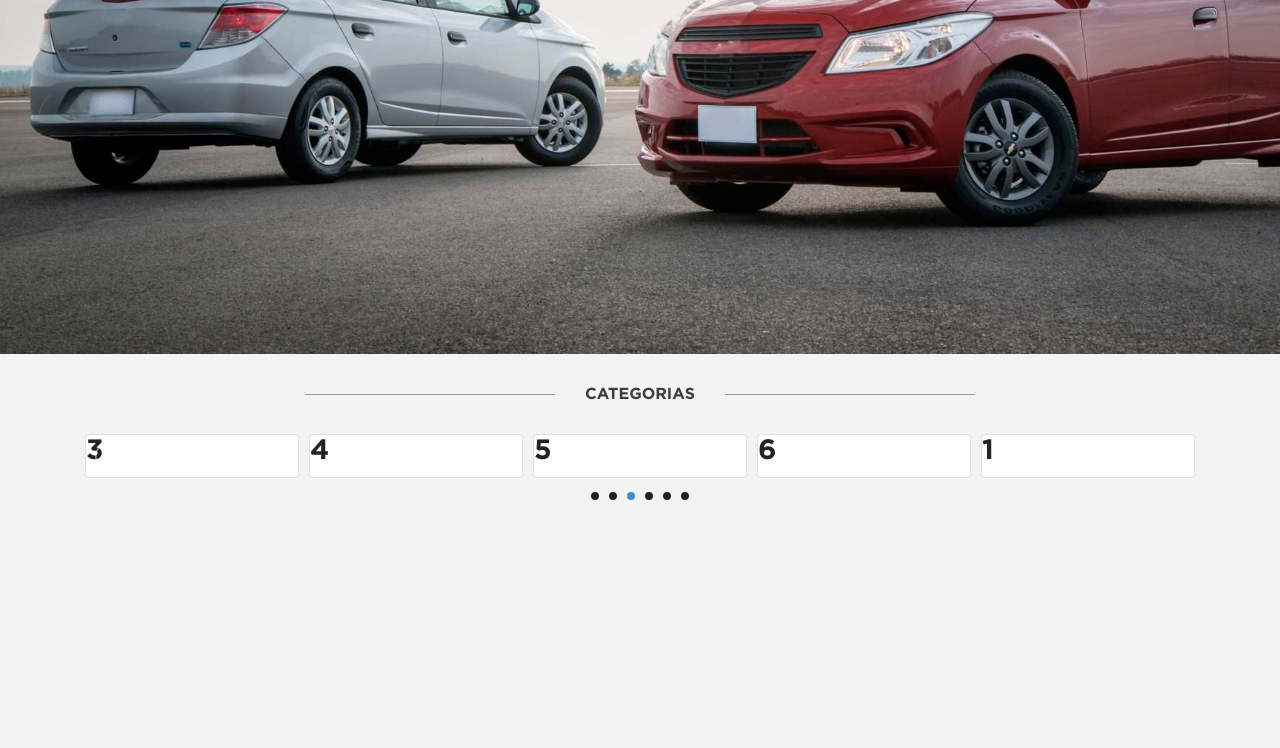
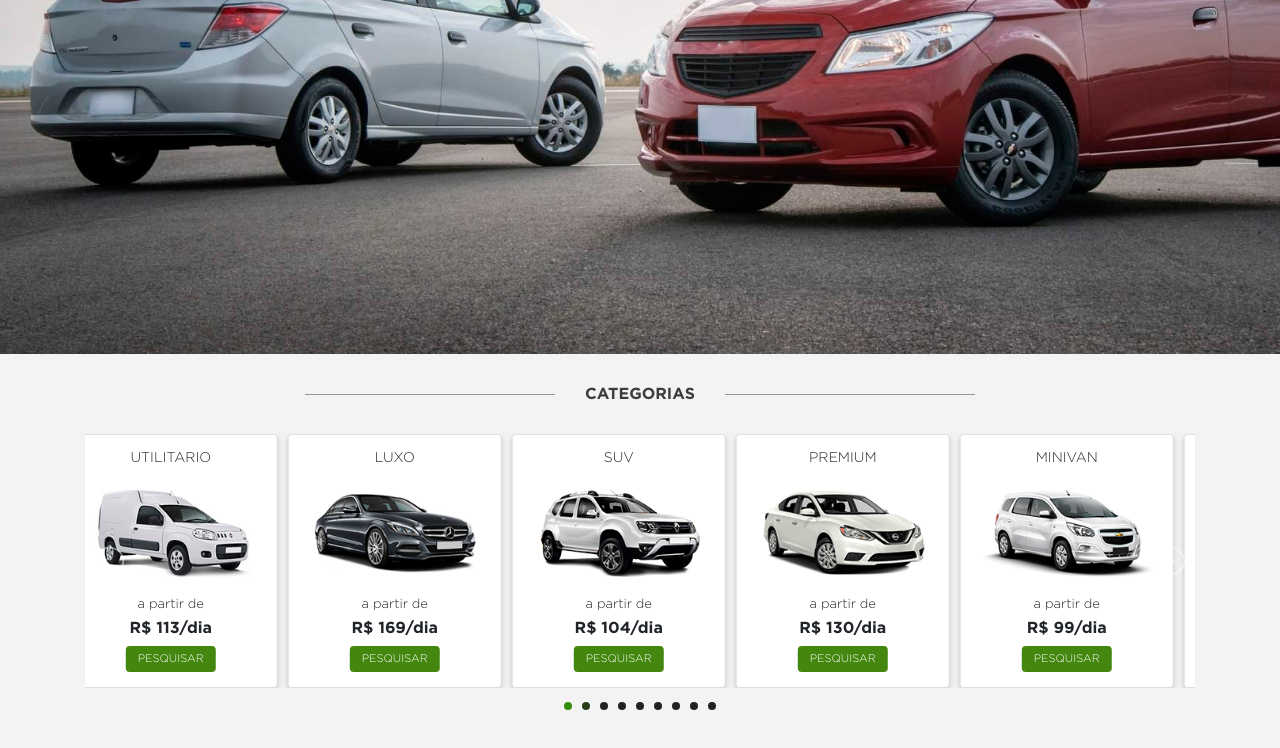
Before and after one commit to oGuimaraes/Alucar, a plain HTML site: page index.html in a window 1280 px wide. Shown: the part 446-1194 px from the top of the page. Before the commit the page ends 1000 px from the top, so only its background shows below. Drawn offline with nearby package versions, Linux system fonts and the light colour scheme.

Commit message:
Carousel

```diff
--- a/carousel.html
+++ b/carousel.html
@@ -7,7 +7,6 @@
     <meta http-equiv="X-UA-Compatible" content="IE=edge">
     <meta name="description" content="">
     <link rel="stylesheet" href="https://stackpath.bootstrapcdn.com/bootstrap/4.3.1/css/bootstrap.min.css" integrity="sha384-ggOyR0iXCbMQv3Xipma34MD+dH/1fQ784/j6cY/iJTQUOhcWr7x9JvoRxT2MZw1T" crossorigin="anonymous">
-    <link rel="stylesheet" href="./style/lightslider.css" />
     <link rel="stylesheet/less" type="text/css" href="./style/style.less" />
     <style>
         ul {
--- a/index.html
+++ b/index.html
@@ -54,22 +54,67 @@
                     <div class="item">
                         <ul id="responsive" class="content-slider">
                             <li class="card">
-                                <h3>1</h3>
+                                <h3>UTILITARIO</h3>
+                                <img class="picture-car" src="static/images/car-category/utilitario.jpg">
+                                <span class="spn-apartir">a partir de</span><br>
+                                <span class="spn-preco">R$ 113/dia</span><br>
+                                <button class="btn-green">PESQUISAR</button>
                             </li>
                             <li class="card">
-                                <h3>2</h3>
+                                <h3>LUXO</h3>
+                                <img class="picture-car" src="static/images/car-category/luxo.png">
+                                <span class="spn-apartir">a partir de</span><br>
+                                <span class="spn-preco">R$ 169/dia</span><br>
+                                <button class="btn-green">PESQUISAR</button>
                             </li>
                             <li class="card">
-                                <h3>3</h3>
+                                <h3>SUV</h3>
+                                <img class="picture-car" src="static/images/car-category/suv.png">
+                                <span class="spn-apartir">a partir de</span><br>
+                                <span class="spn-preco">R$ 104/dia</span><br>
+                                <button class="btn-green">PESQUISAR</button>
                             </li>
                             <li class="card">
-                                <h3>4</h3>
+                                <h3>PREMIUM</h3>
+                                <img class="picture-car" src="static/images/car-category/premium.png">
+                                <span class="spn-apartir">a partir de</span><br>
+                                <span class="spn-preco">R$ 130/dia</span><br>
+                                <button class="btn-green">PESQUISAR</button>
                             </li>
                             <li class="card">
-                                <h3>5</h3>
+                                <h3>MINIVAN</h3>
+                                <img class="picture-car" src="static/images/car-category/mini-van.png">
+                                <span class="spn-apartir">a partir de</span><br>
+                                <span class="spn-preco">R$ 99/dia</span><br>
+                                <button class="btn-green">PESQUISAR</button>
                             </li>
                             <li class="card">
-                                <h3>6</h3>
+                                <h3>ECONOMICO</h3>
+                                <img class="picture-car" src="static/images/car-category/economico.png">
+                                <span class="spn-apartir">a partir de</span><br>
+                                <span class="spn-preco">R$ 59/dia</span><br>
+                                <button class="btn-green">PESQUISAR</button>
+                            </li>
+                            <li class="card">
+                                <h3>COMPACTO</h3>
+                                <img class="picture-car" src="static/images/car-category/compacto.png">
+                                <span class="spn-apartir">a partir de</span><br>
+                                <span class="spn-preco">R$ 72/dia</span><br>
+                                <button class="btn-green">PESQUISAR</button>
+                            </li>
+                            <li class="card">
+                                <h3>STANDARD</h3>
+                                <img class="picture-car" src="static/images/car-category/standart.png">
+                                <span class="spn-apartir">a partir de</span><br>
+                                <span class="spn-preco">R$ 69/dia</span><br>
+                                <button class="btn-green">PESQUISAR</button>
+                            </li>
+                            <li class="card">
+                                <h3>INTERMEDIÁRIO</h3>
+                                <img class="picture-car" src="static/images/car-category/intermediario.png">
+                                <span class="spn-apartir">a partir de</span><br>
+                                <span class="spn-preco">R$ 65/dia</span><br>
+                                <button class="btn-green">PESQUISAR</button>
                             </li>
                         </ul>
                     </div>
--- a/static/js/lightslider.js
+++ b/static/js/lightslider.js
@@ -10,12 +10,12 @@
         useCSS: true,
         cssEasing: 'ease', //'cubic-bezier(0.25, 0, 0.25, 1)',
         easing: 'linear', //'for jquery animation',//
-        speed: 400, //ms'
+        speed: 1000, //ms'
         auto: true,
         pauseOnHover: false,
         loop: true,
         slideEndAnimation: true,
-        pause: 2000,
+        pause: 5000,
         keyPress: false,
         controls: true,
         prevHtml: '',
--- a/style/lightslider.css
+++ b/style/lightslider.css
@@ -117,7 +117,7 @@
 
 .lSSlideOuter .lSPager.lSpg>li:hover a,
 .lSSlideOuter .lSPager.lSpg>li.active a {
-    background-color: #428bca;
+    background-color: #39a900;
 }
 
 .lSSlideOuter .media {
--- a/style/style.less
+++ b/style/style.less
@@ -10,6 +10,11 @@
 @font-face {
     font-family: GothamMed;
     src: url("../static/fonts/GothaProMed.otf") format("opentype");
+}
+
+@font-face {
+    font-family: GothamLight;
+    src: url("../static/fonts/GothaProLig.otf") format("opentype");
 }
 
 body {
@@ -171,14 +176,46 @@ body {
 }
 
 .category-vehicle-section {
-    height: 200px;
+    margin-bottom: 40px;
+
+    .card {
+        display: block;
+        box-shadow: 0 3px 6px rgba(0,0,0,.16);
+        font-family: GothamLight, sans-serif;
+        padding: 15px 15px;
+        text-align: center;
+
+        h3 {
+            font-size: 14px;
+        }
+
+        .picture-car {
+            margin: 15px 0 15px;
+            max-width: 100%;
+            height: auto;
+        }
+
+        .spn-apartir {
+            font-size: 13px;
+        }
+
+        .spn-preco {
+            font-family: GothamBold, sans-serif;
+            margin-bottom: 10px;
+        }
+
+    }
 }
 
-.li-oguima {
-    font-size: 48px;
-    background-color: greenyellow;
-
-    @media screen and (max-width: 500px) {
-        width: 100%;
-    }
+.btn-green {
+    border-radius: 4px;
+    border: none;
+    background-color: #44870e;
+    color: #FFF;
+    font-size: 11px;
+    //font-family: GothamMed, sans-serif;
+    margin-top: 5px;
+    padding: 5px 10px;
+    text-align: center;
+    width: 90px;
 }
```
